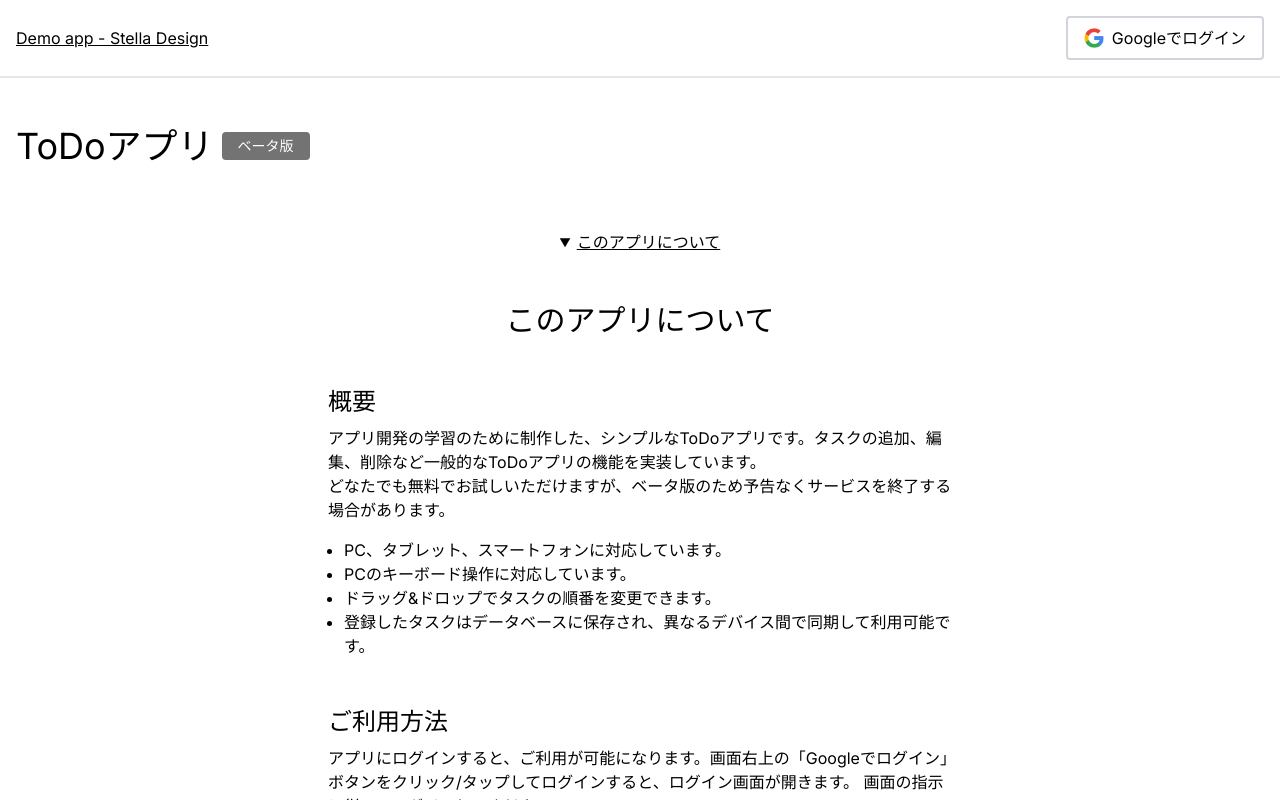
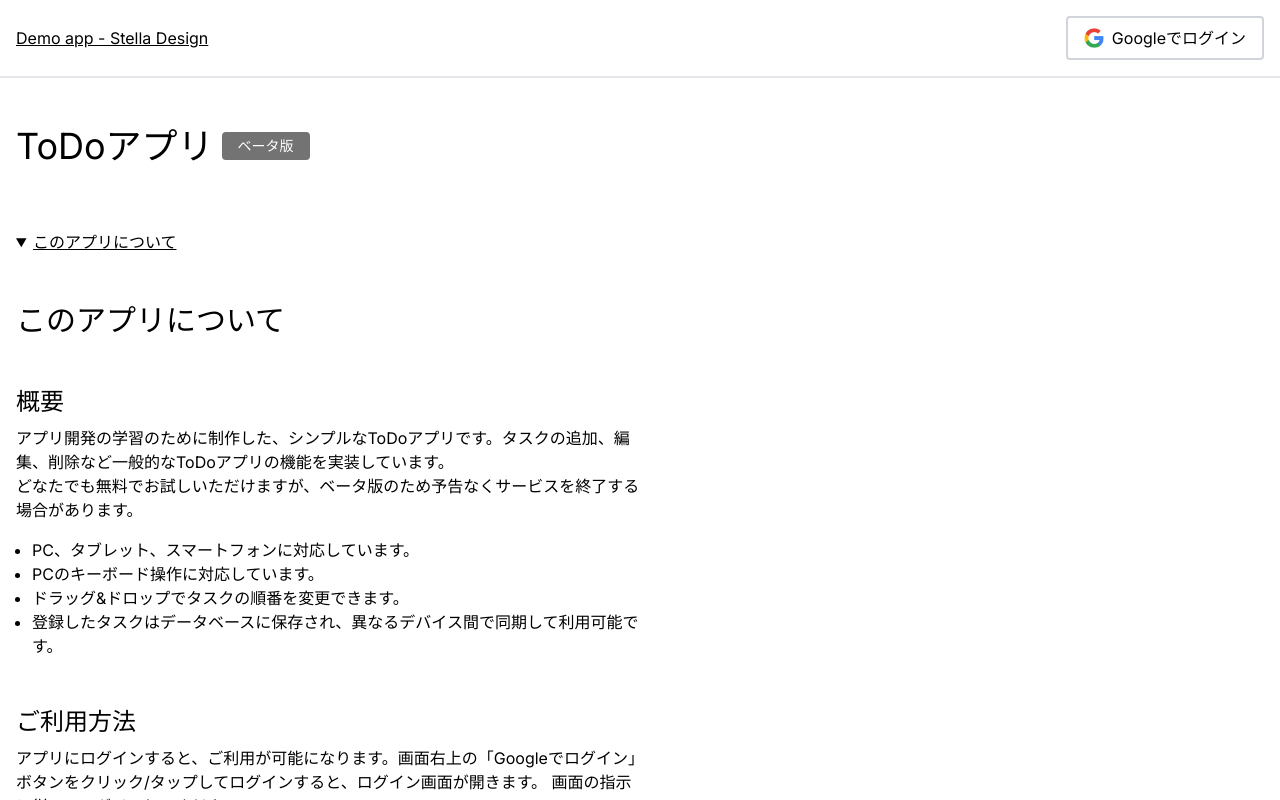
Before and after one commit to kouichi-hoshi/demo-app, a Next.js app: page /todo-app in a window 1280 px wide. Both pictures are taken after a click on the heading "このアプリについて". Shown: the top 800 px of the page. Built offline with nearby package versions, Linux system fonts and the light colour scheme; no server answers.

Commit message:
レイアウト変更：センター寄せから左寄せ

```diff
--- a/src/app/_components/SortableTaskList/index.tsx
+++ b/src/app/_components/SortableTaskList/index.tsx
@@ -72,7 +72,7 @@ export default function SortableTaskList() {
             )}
           </DndContext>
           {/* ボタンで完了済みタスクの表示状態をトグル */}
-          <div className='my-16 text-center'>
+          <div className='my-16'>
             <button className='button' onClick={() => setShowCompletedTasks(!showCompletedTasks)}>
               {showCompletedTasks ? '完了済みタスクを非表示' : '完了済みタスクを表示'}
             </button>
--- a/src/app/todo-app/page.tsx
+++ b/src/app/todo-app/page.tsx
@@ -41,11 +41,11 @@ export default function Home() {
           <>
             <SortableTaskList />
             <aside className='my-16'>
-              <details className='mx-auto md:w-9/12 lg:w-6/12'>
-                <summary className='my-12 text-center underline hover:cursor-pointer'>このアプリについて</summary>
+              <details className='md:w-9/12 lg:w-6/12'>
+                <summary className='my-12 underline hover:cursor-pointer'>このアプリについて</summary>
                 <section>
                   <header className='my-12'>
-                    <h3 className='text-center text-3xl'>このアプリについて</h3>
+                    <h3 className='text-3xl'>このアプリについて</h3>
                   </header>
                   <section className='my-12'>
                     <h4 className='mb-2 text-2xl'>概要</h4>
```
